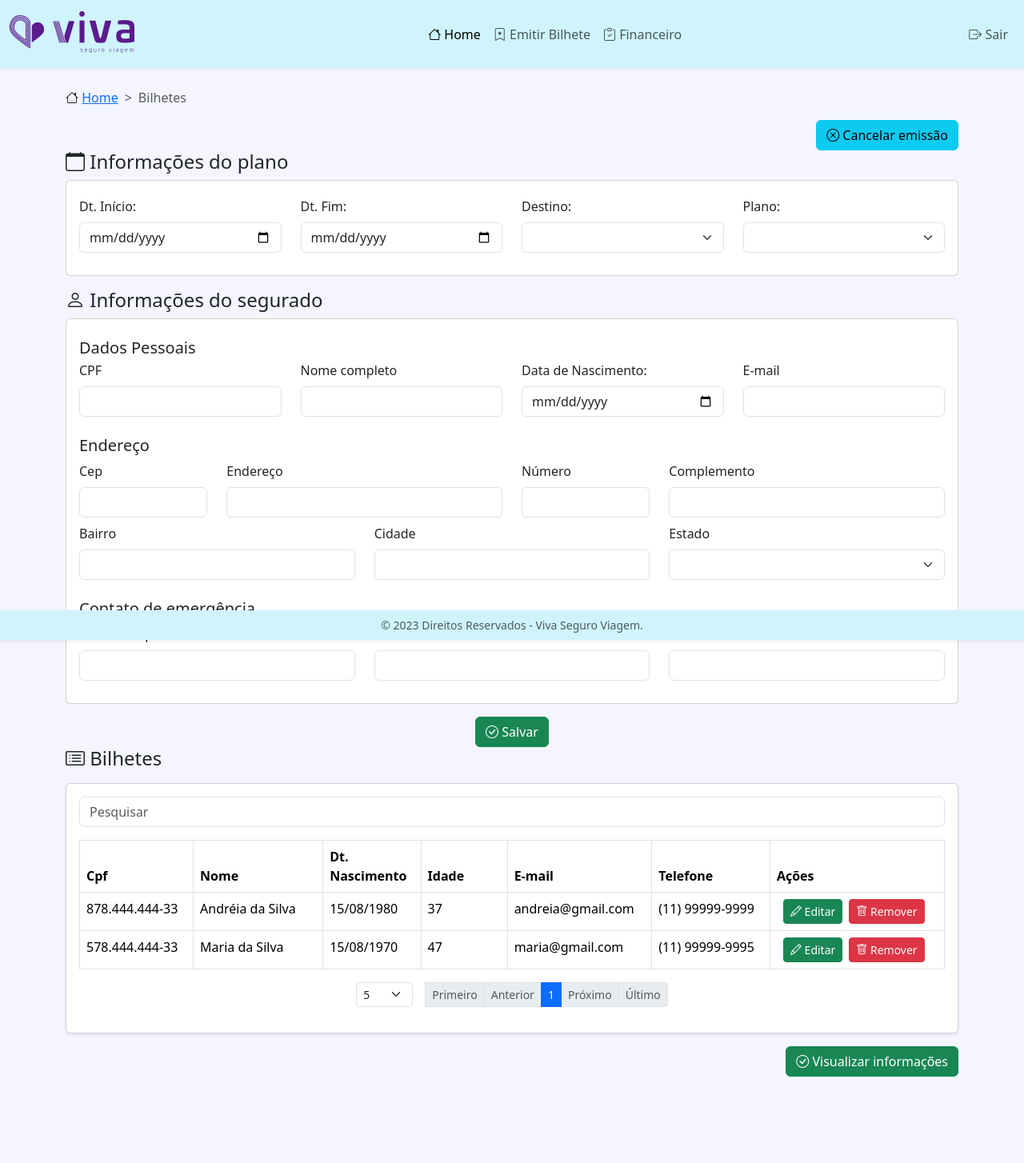
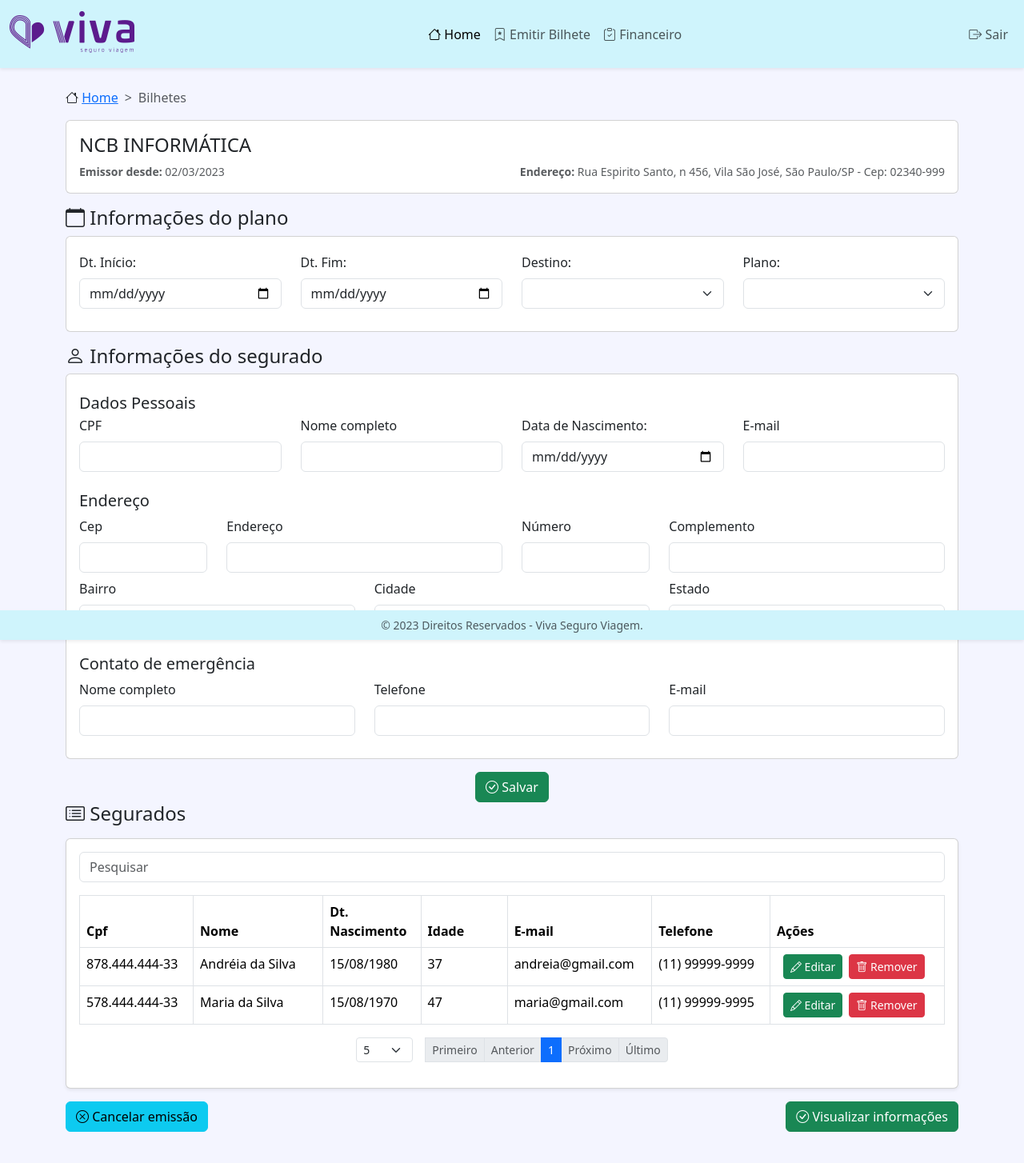
Before and after one commit to fabiovige/ptototipo-viva, a Vue app: page /emitir in a window 1280 px wide. Shown: the top 1454 px of the page at 80% size. Before the commit the page ends 1426 px from the top, so only its background shows below. Built offline with nearby package versions, Linux system fonts and the light colour scheme.

Commit message:
melhorias no layout

```diff
--- a/src/components/InformacoesSegurado.vue
+++ b/src/components/InformacoesSegurado.vue
@@ -8,6 +8,7 @@
       <table class="table table-bordered table-striped ">
         <thead>
           <tr>
+            <th>Id Bilhete</th>
             <th>Cpf</th>
             <th>Nome</th>
             <th>E-mail</th>
@@ -17,11 +18,12 @@
         </thead>
         <tbody>
           <tr>
+            <td>98976</td>
             <td>123.456.678-02</td>
             <td>Fabio dos Santos Martins</td>
             <td>fabiovige@gmail.com</td>
             <td>(11) 99999-0909</td>
-            <td>
+            <td class="d-flex justify-content-end">
               <a :href="pdfFile" download class="btn btn-sm btn-primary">
                 <i class="bi bi-bookmark-star"></i> Voucher
               </a>
--- a/src/views/BilhetesView.vue
+++ b/src/views/BilhetesView.vue
@@ -1,5 +1,7 @@
 <template>
   <div>
+    <EmissorComponent />
+
     <div class="row">
       <div
         class="col-12 d-flex justify-content-md-end justify-content-start mb-3 mb-md-0"
@@ -32,7 +34,9 @@
 <script setup>
 import { computed, ref } from "vue";
 import { RouterLink, useRouter } from "vue-router";
+import EmissorComponent from "../components/EmissorComponent.vue";
 import DataTable from "../components/UI/DataTable.vue";
+
 const router = useRouter(); // Inicialize o roteador aqui
 const title = "Bilhetes emitidos";
 
--- a/src/views/EmitirView.vue
+++ b/src/views/EmitirView.vue
@@ -1,15 +1,6 @@
 <template>
   <div>
-    <div class="row">
-      <div
-        class="col-12 d-flex justify-content-md-end justify-content-start mb-3 mb-md-0"
-      >
-        <RouterLink to="/bilhetes/1" class="btn btn-info">
-          <i class="bi bi-x-circle"></i> Cancelar emissão
-        </RouterLink>
-      </div>
-    </div>
-
+    <EmissorComponent />
     <form>
       <!-- Vigência -->
       <h4><i class="bi bi-calendar"></i> Informações do plano</h4>
@@ -237,7 +228,12 @@
       :actions="actions"
     ></data-table>
 
-    <div class="d-flex justify-content-end mt-3">
+    <div class="d-flex justify-content-between mt-3">
+      <div>
+        <RouterLink to="/bilhetes/1" class="btn btn-info">
+          <i class="bi bi-x-circle"></i> Cancelar emissão
+        </RouterLink>
+      </div>
       <div>
         <RouterLink to="/resumo" class="btn btn-success">
           <i class="bi bi-check-circle"></i> Visualizar informações
@@ -249,6 +245,8 @@
 
 <script setup>
 import { ref } from "vue";
+import EmissorComponent from "../components/EmissorComponent.vue";
+
 const destino = ref("");
 const planos = ref([]);
 
@@ -318,7 +316,8 @@ const formulario = ref({
 
 import DataTable from "../components/UI/DataTable.vue";
 
-const title = "Bilhetes";
+const title = "Segurados";
+
 const columns = [
   { key: "cpf", label: "Cpf", style: { width: "100px" } },
   { key: "segurado", label: "Nome", style: { width: "150px" } },
--- a/src/views/ResumoView.vue
+++ b/src/views/ResumoView.vue
@@ -1,19 +1,9 @@
 <template>
   <div>
-    <div class="row">
-      <div
-        class="col-12 d-flex justify-content-md-end justify-content-start mb-3 mb-md-0"
-      >
-        <RouterLink to="/emitir" class="btn btn-info">
-          <i class="bi bi-arrow-left-circle"></i> Corrigir informações
-        </RouterLink>
-      </div>
-    </div>
-
+    <EmissorComponent />
+    <h4><i class="bi bi-calendar"></i> Informações do plano</h4>
     <div class="row">
       <div class="col-md-12">
-        <!-- Carrinho de Compras -->
-        <h4><i class="bi bi-calendar"></i> Informações do plano</h4>
         <div class="table-responsive">
           <table class="table table-bordered table-striped">
             <thead>
@@ -41,10 +31,9 @@
       </div>
     </div>
 
+    <h4 class="mt-4"><i class="bi bi-people"></i> Segurados</h4>
     <div class="row">
       <div class="col-md-12">
-        <!-- Carrinho de Compras -->
-        <h4 class="mt-4"><i class="bi bi-people"></i> Bilhetes</h4>
         <div class="table-responsive">
           <table class="table table-bordered table-striped">
             <thead>
@@ -89,7 +78,6 @@
     </div>
 
     <h4><i class="bi bi-credit-card"></i> Forma de pagamento</h4>
-
     <div class="row">
       <div class="col-md-6">
         <!-- faturamento-->
@@ -252,7 +240,12 @@
       </div>
     </div>
 
-    <div class="mt-3 d-flex justify-content-end">
+    <div class="mt-3 d-flex justify-content-between">
+      <div>
+        <RouterLink to="/emitir" class="btn btn-info">
+          <i class="bi bi-arrow-left-circle"></i> Revisar informações
+        </RouterLink>
+      </div>
       <div>
         <RouterLink to="/sucesso" class="btn btn-success">
           <i class="bi bi-check-circle"></i> Confirmar pagamento
@@ -265,6 +258,7 @@
 <script setup>
 import creditCardType from "credit-card-type";
 import { ref } from "vue";
+import EmissorComponent from "../components/EmissorComponent.vue";
 
 const cardNumber = ref("");
 const cardIcon = ref("");
--- a/src/views/VisualizarView.vue
+++ b/src/views/VisualizarView.vue
@@ -5,11 +5,6 @@
         <div>
           <h4>Bilhete ID: #98765</h4>
           <span class="small text-muted">Emitido: 15/08/2023 13:45</span>
-        </div>
-        <div>
-          <button class="btn btn-danger">
-            <i class="bi bi-x-circle"></i> Cancelar bilhete
-          </button>
         </div>
       </div>
     </div>
@@ -31,6 +26,11 @@
             <i class="bi bi-arrow-left-circle"></i> Voltar
           </RouterLink>
         </div>
+        <div>
+          <button class="btn btn-danger">
+            <i class="bi bi-x-circle"></i> Cancelar bilhete
+          </button>
+        </div>
       </div>
     </div>
   </div>
```
